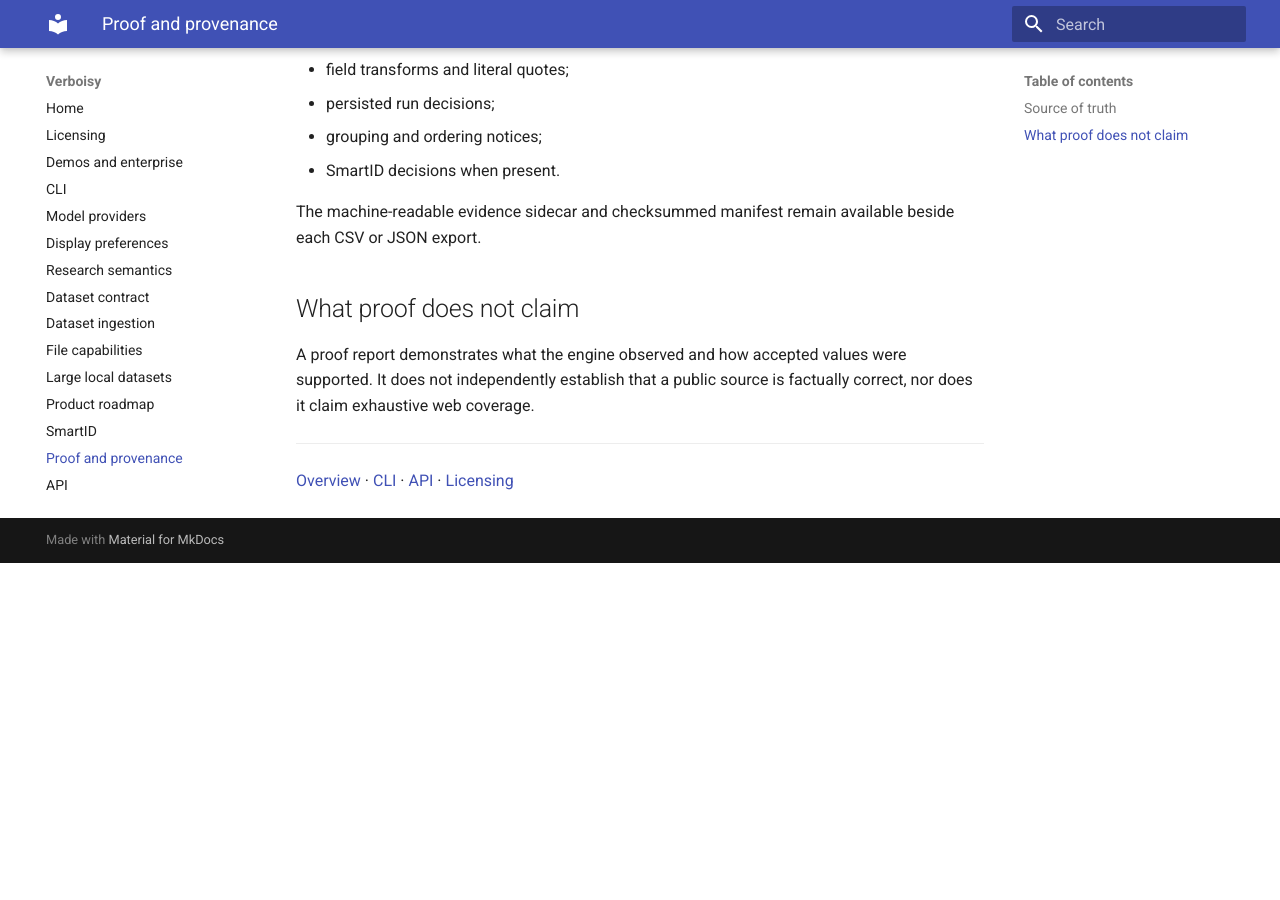
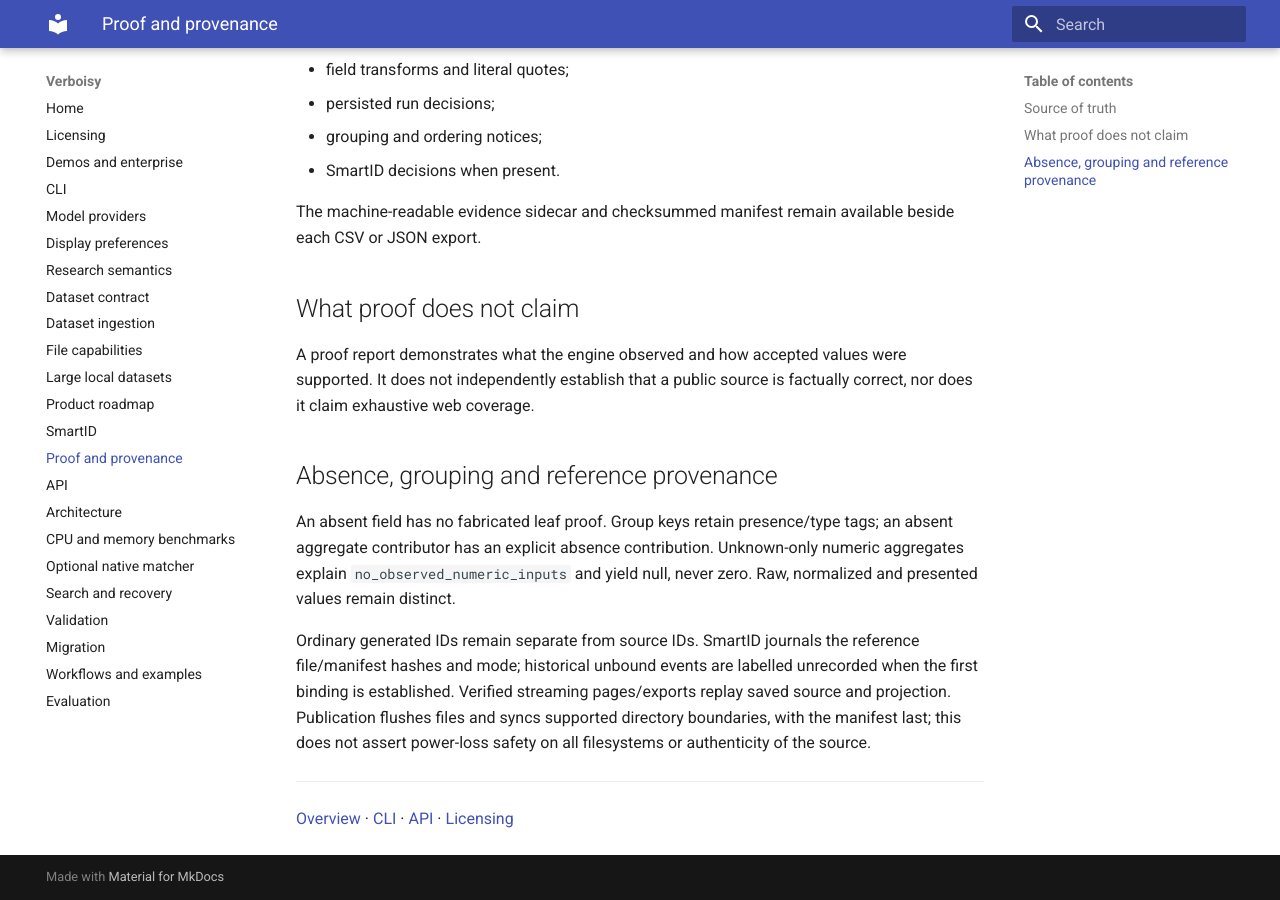
Before and after one commit to EmanueleTorrisi/verboisy, an MkDocs documentation site: the page built from docs/proof.md, in a window 1280 px wide and 900 px high, scrolled down 656 px. Built offline with MkDocs 1.6.1 and Material for MkDocs 9.7.7, drawn with Linux system fonts in a browser that asks for light colours; before the commit the page ends 1219 px from its top, so only the background shows below that.

Commit message:
docs: explain absence grouping and reference provenance

```diff
--- a/docs/proof.md
+++ b/docs/proof.md
@@ -35,6 +35,21 @@
 
 A proof report demonstrates what the engine observed and how accepted values were supported. It does not independently establish that a public source is factually correct, nor does it claim exhaustive web coverage.
 
+
+## Absence, grouping and reference provenance
+
+An absent field has no fabricated leaf proof. Group keys retain presence/type tags;
+an absent aggregate contributor has an explicit absence contribution. Unknown-only
+numeric aggregates explain `no_observed_numeric_inputs` and yield null, never zero.
+Raw, normalized and presented values remain distinct.
+
+Ordinary generated IDs remain separate from source IDs. SmartID journals the reference
+file/manifest hashes and mode; historical unbound events are labelled unrecorded when
+the first binding is established. Verified streaming pages/exports replay saved source
+and projection. Publication flushes files and syncs supported directory boundaries,
+with the manifest last; this does not assert power-loss safety on all filesystems or
+authenticity of the source.
+
 ---
 
 [Overview](index.md) · [CLI](cli.md) · [API](api.md) · [Licensing](licensing.md)
```
